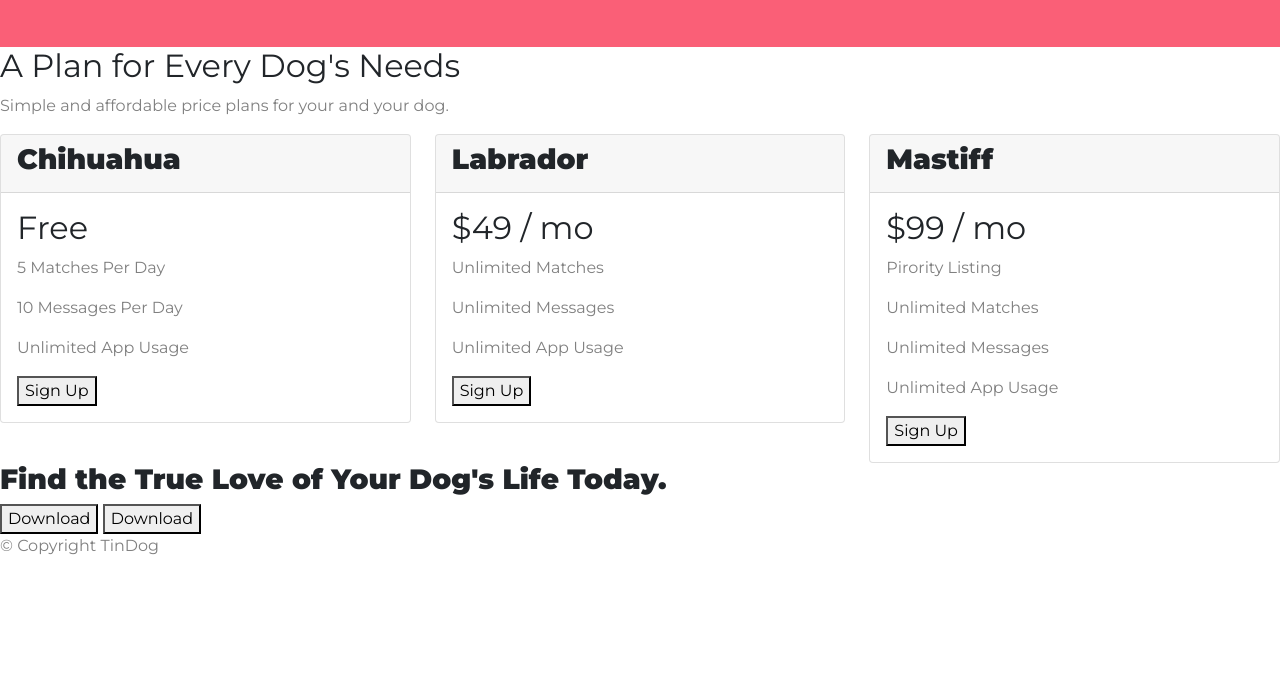
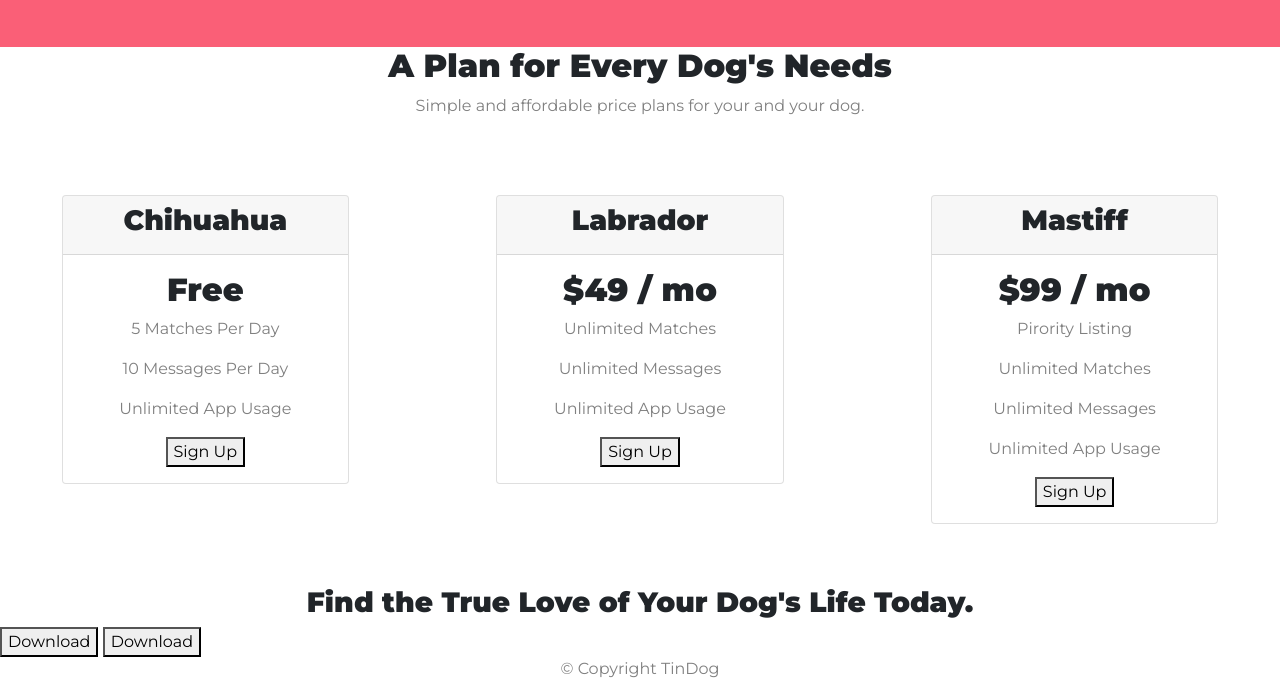
Before and after one commit to indrajeet2000/Web-Dev, a plain HTML site: page TinDog-Start-master/TinDog-Start-master/index.html in a window 1280 px wide. Shown: the part 1726-2423 px from the top of the page. Before the commit the page ends 2300 px from the top, so only its background shows below. Drawn offline with nearby package versions, Linux system fonts and the light colour scheme.

Commit message:
Update styles.css

```diff
--- a/TinDog-Start-master/TinDog-Start-master/css/styles.css
+++ b/TinDog-Start-master/TinDog-Start-master/css/styles.css
@@ -44,6 +44,12 @@ h3{
 
 p{
   color: grey;
+  text-align: center;
+}
+
+h2{
+  font-weight: 550;
+  text-align: center;
 }
 
 .icon
@@ -82,3 +88,20 @@ p{
   width: 10%;
   margin: 20px 20px 50px 50px;
 }
+
+.card
+{
+  margin: 15%;
+  text-align: center;
+}
+
+h3
+{
+  text-align: center;
+}
+
+.button
+{
+  align-items: center;
+  text-align: center;
+}
```
